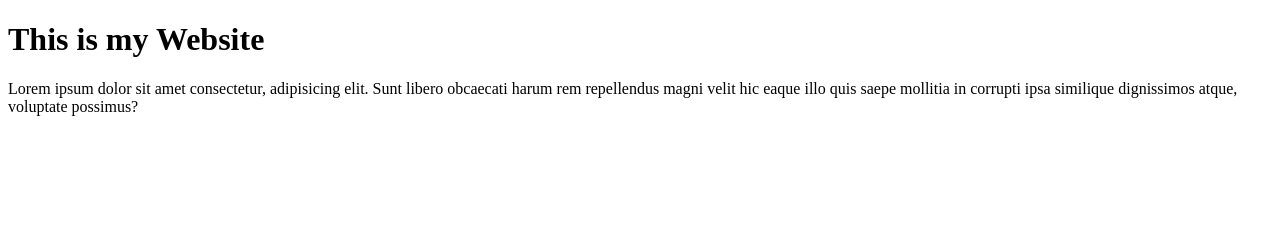
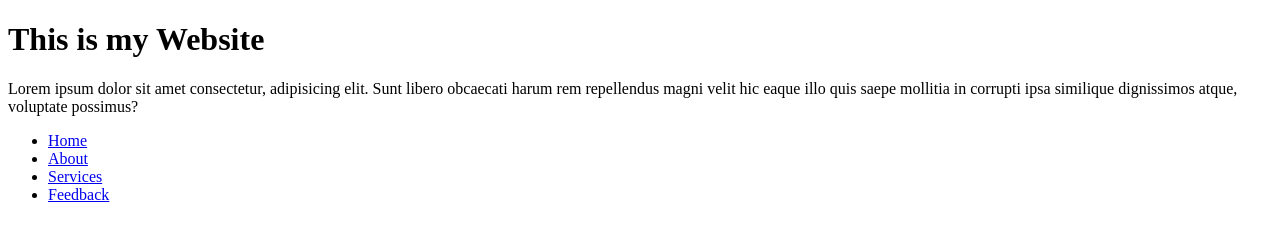
Before and after one commit to avirock23/DemoWebsite, a plain HTML site: page index.html in a window 1280 px wide. Drawn offline with Linux system fonts and the light colour scheme.

Commit message:
Added List items in html Page

```diff
--- a/index.html
+++ b/index.html
@@ -9,5 +9,11 @@
 <body>
     <h1>This is my Website</h1>
     <p>Lorem ipsum dolor sit amet consectetur, adipisicing elit. Sunt libero obcaecati harum rem repellendus magni velit hic eaque illo quis saepe mollitia in corrupti ipsa similique dignissimos atque, voluptate possimus?</p>
+    <ul>
+        <li><a href="#">Home</a></li>
+        <li><a href="#">About</a></li>
+        <li><a href="#">Services</a></li>
+        <li><a href="#">Feedback</a></li>
+    </ul>
 </body>
 </html>
```
